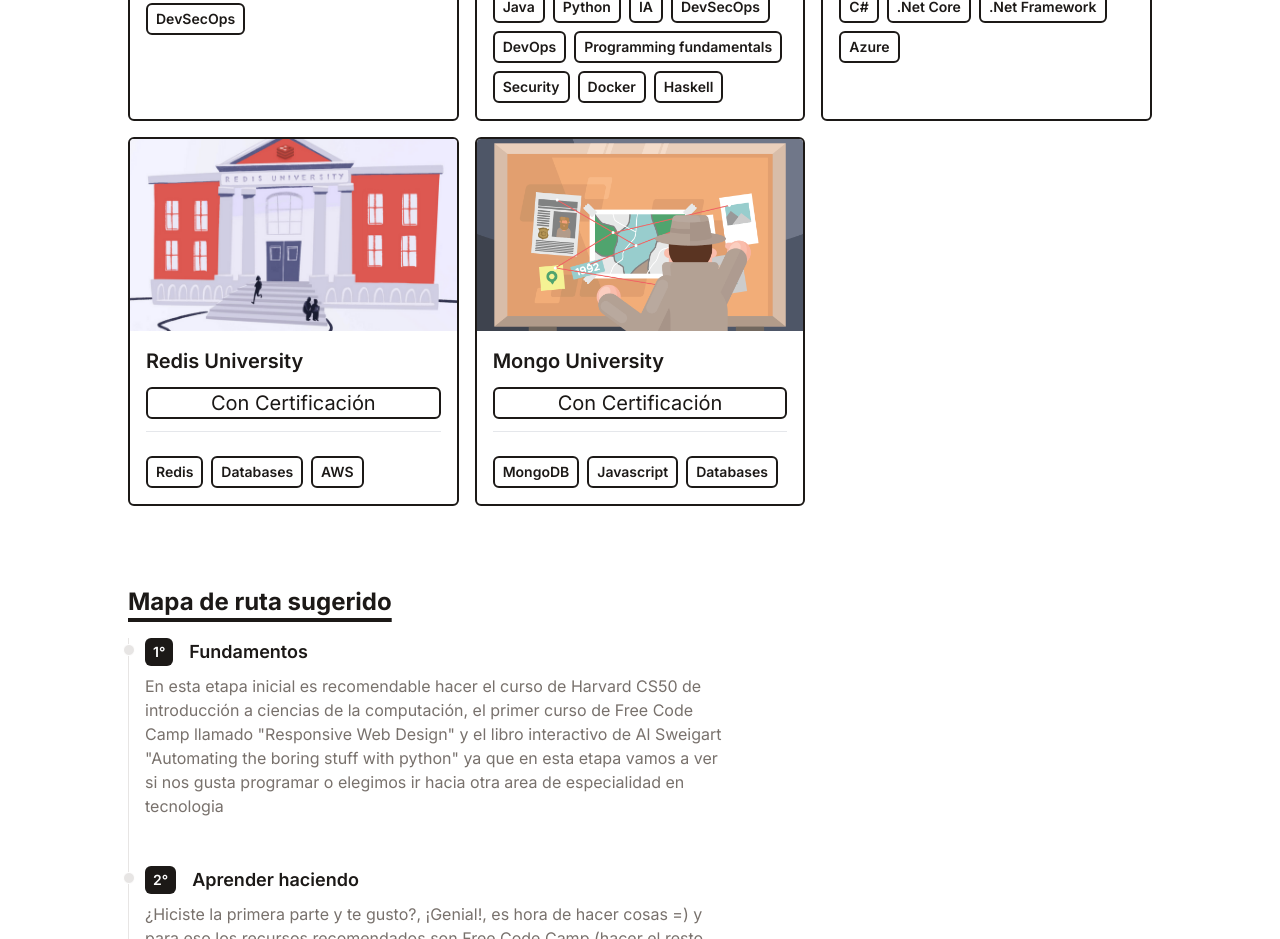
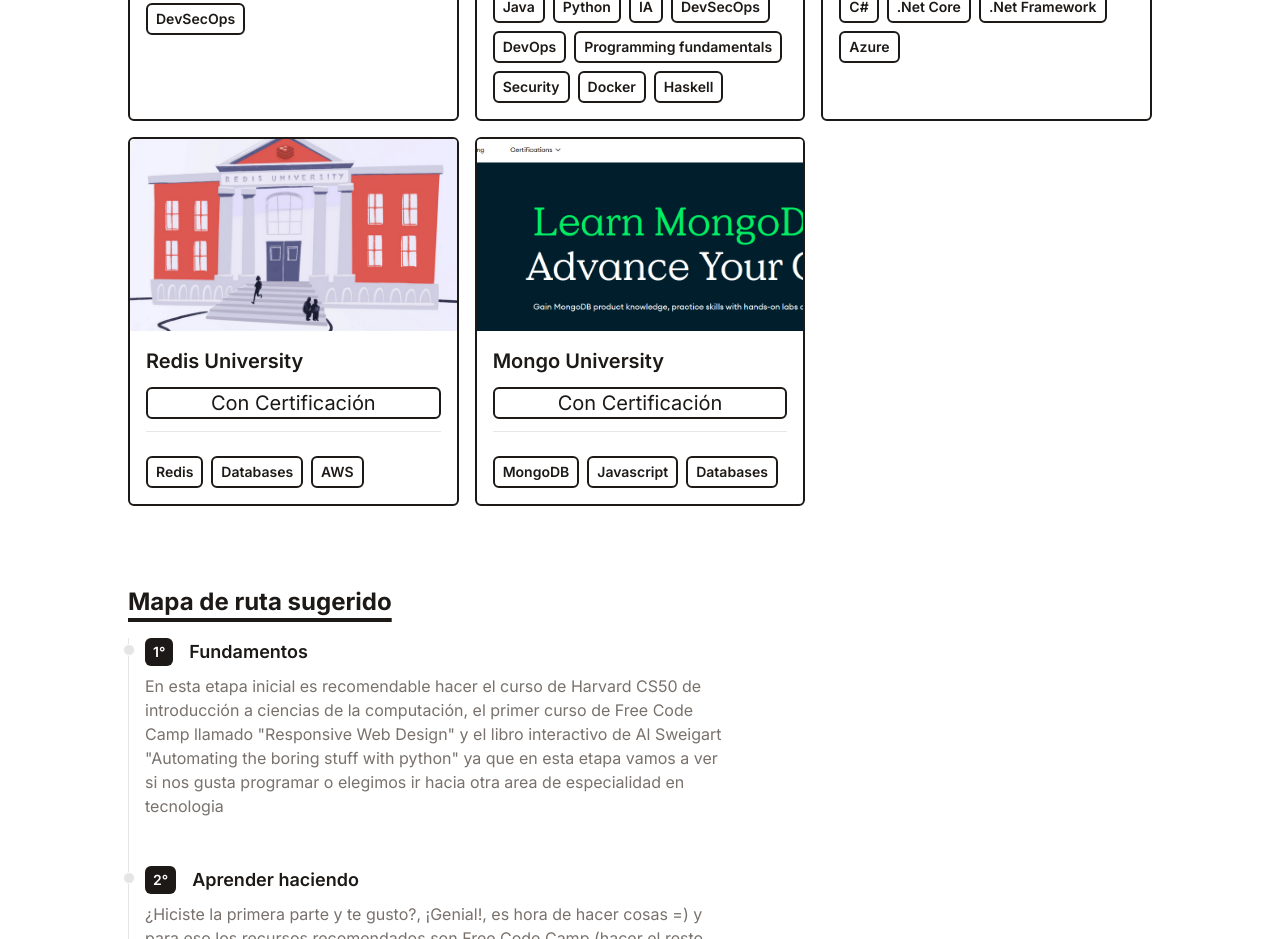
Before and after one commit to jpromanonet/freeCodingResources, a React (Vite) app in the folder es/: page / in a window 1280 px wide. Shown: the part 4560-5499 px from the top of the page. Built offline with nearby package versions, Linux system fonts and the light colour scheme.

Commit message:
More resources

```diff
--- a/es/src/data/portfolio.js
+++ b/es/src/data/portfolio.js
@@ -177,7 +177,7 @@
    {
       title: 'Mongo University',
       cert: 'Con Certificación',
-      imgUrl: '/assets/sqlmurder.png',
+      imgUrl: '/assets/mongo.png',
       stack: ['MongoDB', 'Javascript', 'Databases'],
       link: 'https://learn.mongodb.com/catalog',
    },
```
Also changed, not shown: es/public/assets/mongo.png (added).
